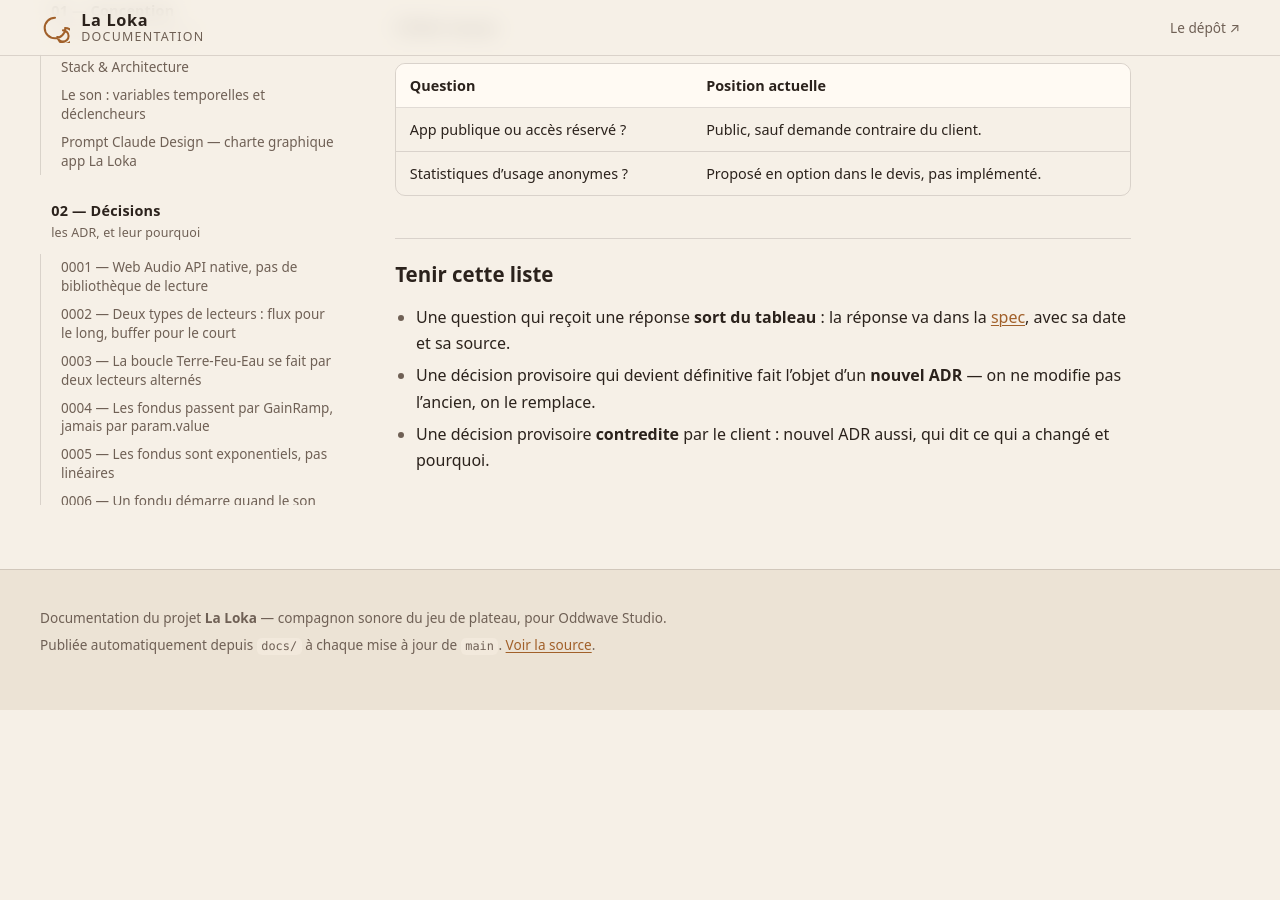
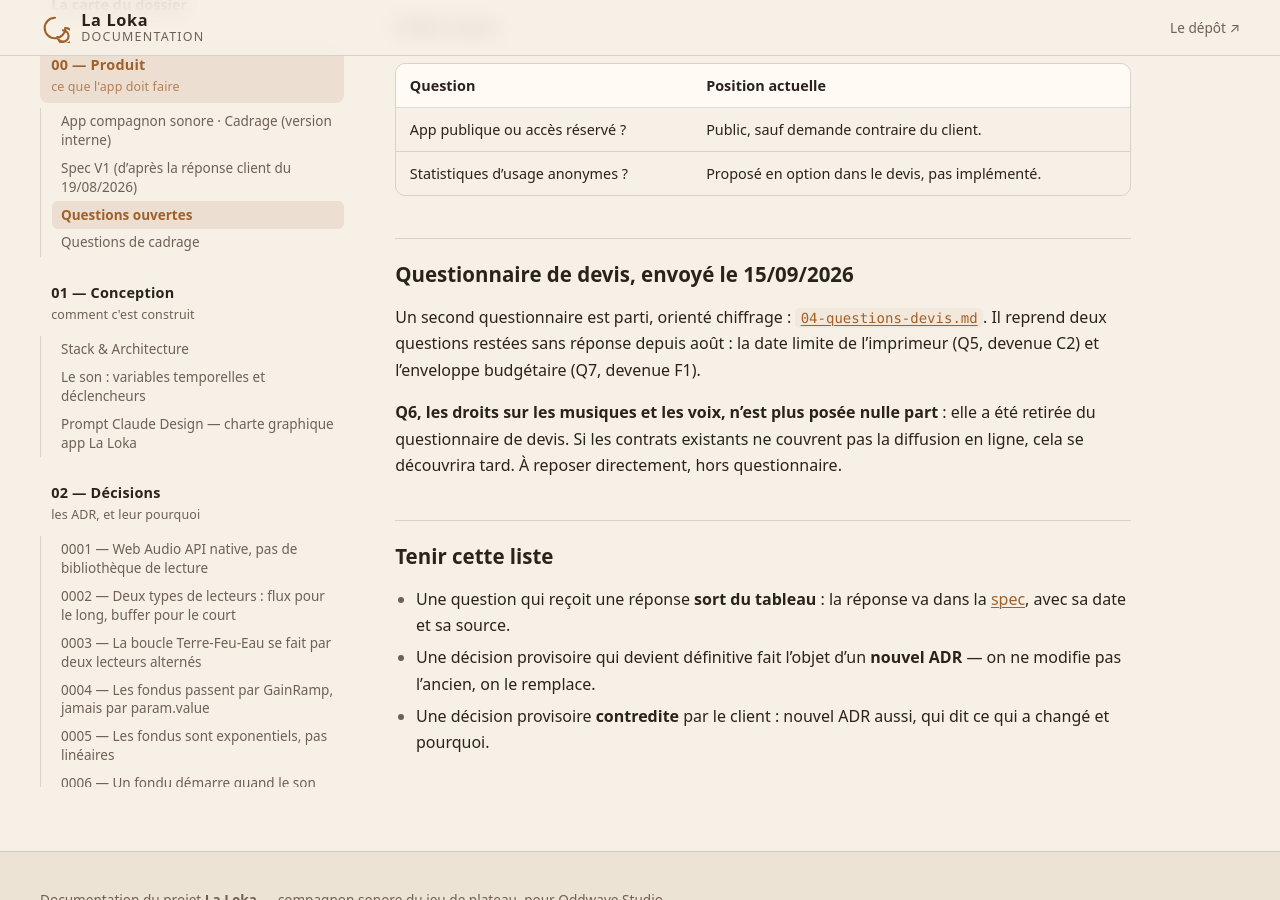
Before and after one commit to Wieedze/Loka, a Jekyll site: the page built from docs/00-produit/03-questions-ouvertes.md, in a window 1280 px wide and 900 px high, scrolled down 1451 px. Built offline with Jekyll 4.4.1, drawn with Linux system fonts in a browser that asks for light colours; our own code applies the rules of GitHub Pages for plain Markdown files; before the commit the page ends 2161 px from its top, so only the background shows below that.

Commit message:
docs: note l'envoi du questionnaire de devis
Q5 et Q7 sont reprises dans le nouveau questionnaire. Q6, les droits sur
les musiques et les voix, n'est plus posée nulle part depuis son retrait :
signalé pour qu'elle soit reposée autrement.

Co-Authored-By: Claude Opus 5 <noreply@anthropic.com>

```diff
--- a/docs/00-produit/03-questions-ouvertes.md
+++ b/docs/00-produit/03-questions-ouvertes.md
@@ -35,6 +35,18 @@ le QR imprimé ne meure. Voir
 | App publique ou accès réservé ? | Public, sauf demande contraire du client. |
 | Statistiques d'usage anonymes ? | Proposé en option dans le devis, pas implémenté. |
 
+## Questionnaire de devis, envoyé le 15/09/2026
+
+Un second questionnaire est parti, orienté chiffrage :
+[`04-questions-devis.md`](04-questions-devis.md). Il reprend deux questions
+restées sans réponse depuis août : la date limite de l'imprimeur (Q5, devenue
+C2) et l'enveloppe budgétaire (Q7, devenue F1).
+
+**Q6, les droits sur les musiques et les voix, n'est plus posée nulle part** :
+elle a été retirée du questionnaire de devis. Si les contrats existants ne
+couvrent pas la diffusion en ligne, cela se découvrira tard. À reposer
+directement, hors questionnaire.
+
 ## Tenir cette liste
 
 - Une question qui reçoit une réponse **sort du tableau** : la réponse va dans
```
